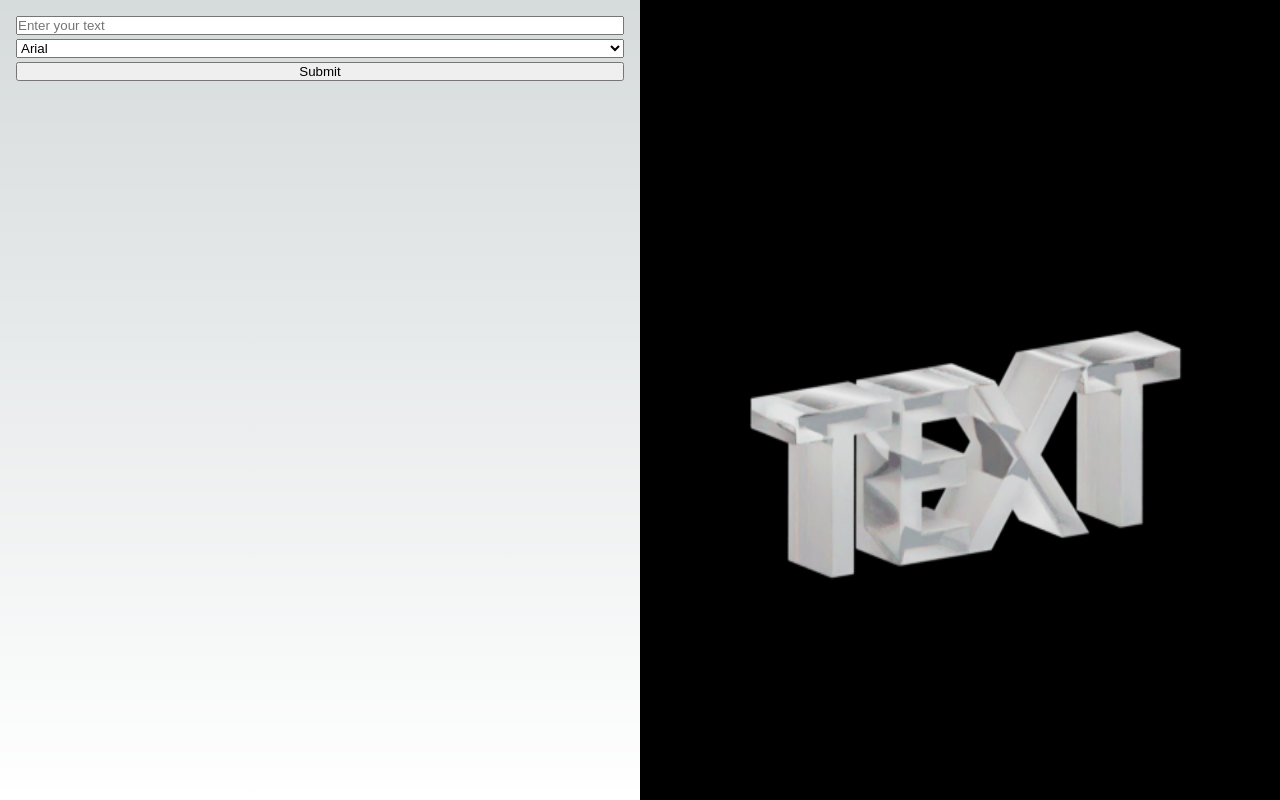
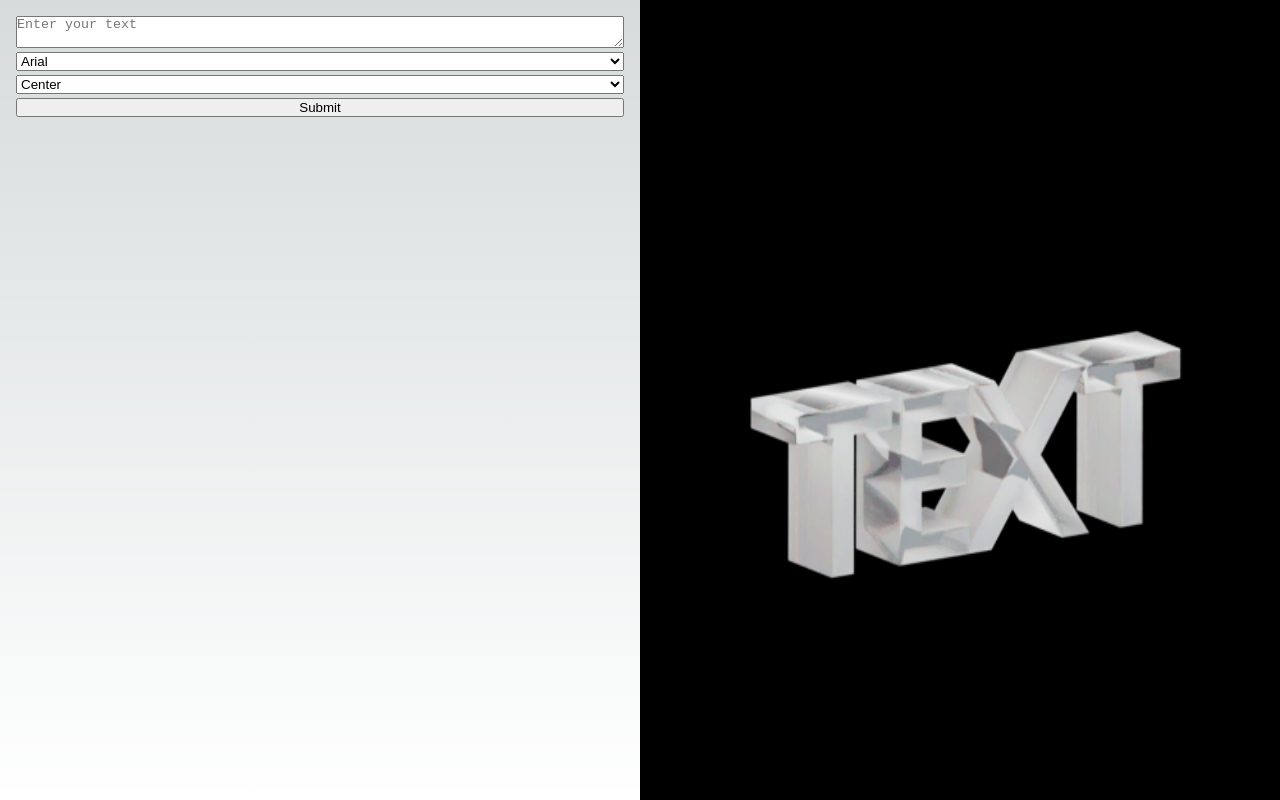
Before and after one commit to gridaco/The-Bundle, a Next.js app in the folder web/: page /templates/1 in a window 1280 px wide. Built offline with nearby package versions, Linux system fonts and the light colour scheme.

Commit message:
multiline & text align

```diff
--- a/web/pages/templates/[id].tsx
+++ b/web/pages/templates/[id].tsx
@@ -42,11 +42,25 @@ export default function T1() {
               });
             }}
           >
-            <input id="text" type="text" placeholder="Enter your text" />
+            <textarea
+              id="text"
+              placeholder="Enter your text"
+              onKeyDown={(e) => {
+                // keyCode 13 is Enter
+                if (e.keyCode === 13 && !e.shiftKey) {
+                  e.preventDefault();
+                }
+              }}
+            />
             <select name="font" id="font">
               <option value="Arial">Arial</option>
               <option value="Times New Roman">Times New Roman</option>
               <option value="Courier New">Courier New</option>
+            </select>
+            <select name="align_x" id="align_x" defaultValue="CENTER">
+              <option value="LEFT">Left</option>
+              <option value="CENTER">Center</option>
+              <option value="RIGHT">Right</option>
             </select>
             <button type="submit">Submit</button>
           </form>
```
